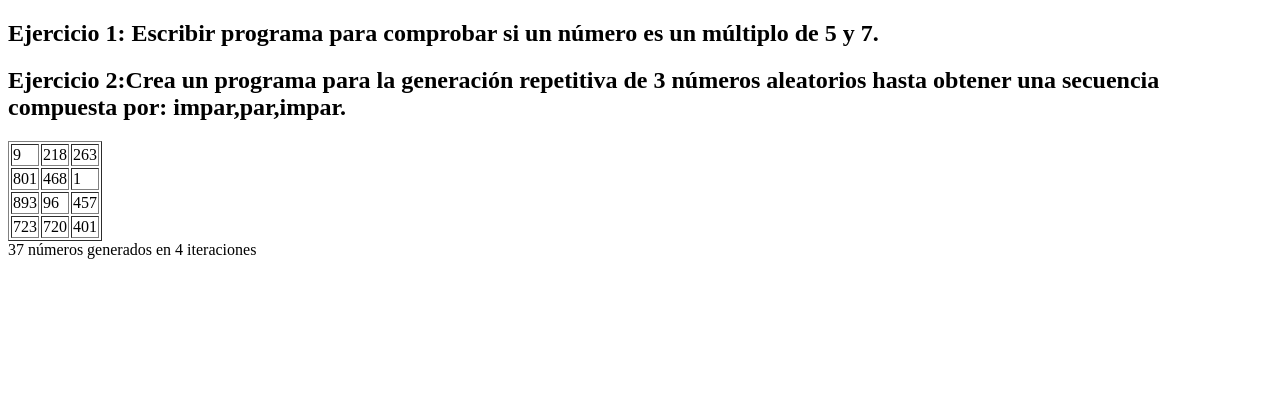
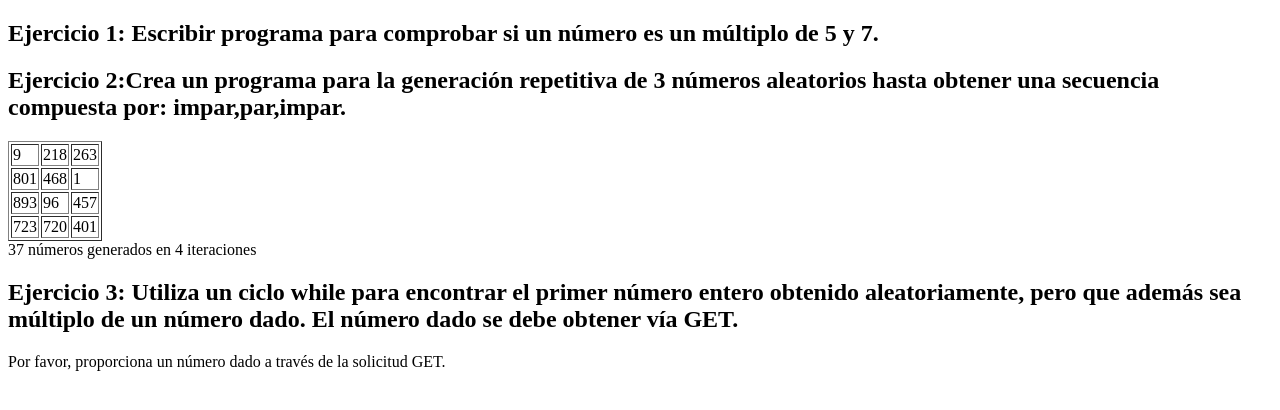
Before and after one commit to JorgeLeonVivanco/Practicas_Tecnologias_Web, a PHP site: page / in a window 1280 px wide. Shown: the top 410 px of the page. Run offline with PHP 8.4, Linux system fonts and the light colour scheme.

Commit message:
Practica 4/Ejercicio 3 Terminado (primer variable)

```diff
--- a/Practicas/p04/index.php
+++ b/Practicas/p04/index.php
@@ -5,6 +5,7 @@
     <title>Práctica 4</title>
 </head>
 <body>
+
     <h2>Ejercicio 1: Escribir programa para comprobar si un número es un múltiplo de 5 y 7.</h2>
     <?php
         if(isset($_GET['numero']))
@@ -21,7 +22,7 @@
         }
     ?>
 
-<h2>Ejercicio 2:Crea un programa para la generación repetitiva de 3 números aleatorios hasta obtener una
+    <h2>Ejercicio 2:Crea un programa para la generación repetitiva de 3 números aleatorios hasta obtener una
     secuencia compuesta por: impar,par,impar.</h2>
     <?php
     function generarNumeroAleatorio()
@@ -64,5 +65,32 @@
     echo "$numerosGenerados números generados en $iteraciones iteraciones";
     ?>
 
+    <h2>Ejercicio 3: Utiliza un ciclo while para encontrar el primer número entero obtenido aleatoriamente,
+        pero que además sea múltiplo de un número dado. El número dado se debe obtener vía GET.</h2>
+    <?php
+    if (isset($_GET['numero']))
+    {
+        $numero_dado = (int)$_GET['numero'];
+    } else
+    {
+        echo "Por favor, proporciona un número dado a través de la solicitud GET.";
+        exit;
+    }
+
+    $encontrado = false;
+    $numero_aleatorio = 0;
+
+    while (!$encontrado)
+    {
+        $numero_aleatorio = rand(1, 1000); // Puedes ajustar el rango según tus necesidades
+
+        if ($numero_aleatorio % $numero_dado == 0)
+        {
+            $encontrado = true;
+        }
+    }
+    echo "El primer número entero aleatorio múltiplo de $numero_dado es: $numero_aleatorio";
+    ?>
+
 </body>
 </html>
```
